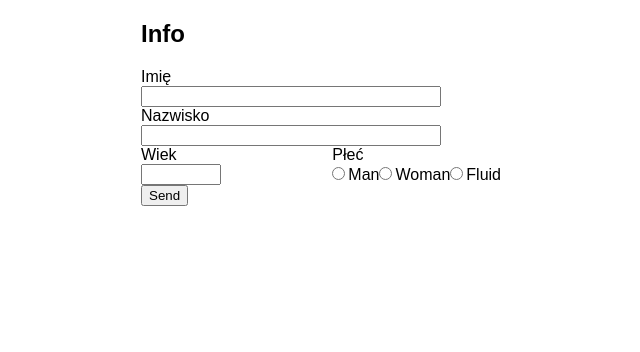
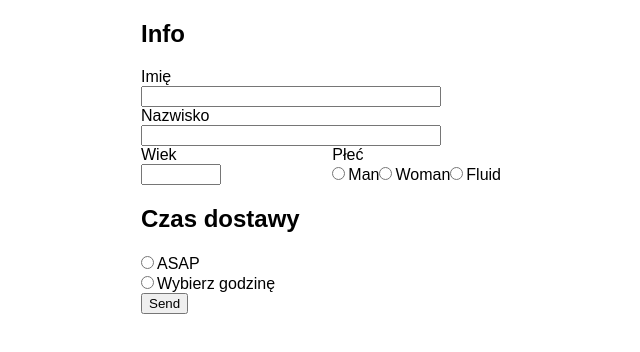
Before and after one commit to pasternakewa/pizza-form, a React (Create React App) app: page / in a window 1280 px wide. Shown: the top 352 px of the page, without its empty margins (319-959 px from the left). Built offline with nearby package versions, Linux system fonts and the light colour scheme.

Commit message:
Add delivery hours section and input for chosing hours

```diff
--- a/src/components/Form.js
+++ b/src/components/Form.js
@@ -1,6 +1,7 @@
 import React, { useState } from "react";
 import RadioButtons from "./RadioButtons";
 import Input from "./Input";
+import RadioButton from "./RadioButton";
 
 /**
  * {
@@ -16,6 +17,7 @@ import Input from "./Input";
 
 const Form = () => {
   const [formState, setFormState] = useState({});
+  const [showDeliveryHours, setShowDeliveryHours] = useState(false);
 
   const send = (e) => {
     e.preventDefault();
@@ -25,7 +27,8 @@ const Form = () => {
   const handleFormStateChange = (key) => (e) => {
     setFormState({ ...formState, [key]: e.target.value });
   };
-
+  console.log("setShowDeliveryHours", setShowDeliveryHours);
+  console.log("formState", formState);
   return (
     <form onSubmit={send}>
       <h2>Info</h2>
@@ -55,22 +58,35 @@ const Form = () => {
           name="Płeć"
           options={[
             {
-              id: "1",
+              id: "0",
               value: "Man"
             },
             {
-              id: "2",
+              id: "1",
               value: "Woman"
             },
             {
-              id: "3",
+              id: "2",
               value: "Fluid"
             }
           ]}
           handleChange={handleFormStateChange("sex")}
         />
       </div>
-
+      <h2>Czas dostawy</h2>
+      <RadioButton
+        name="deliveryTime"
+        id="asap"
+        value="ASAP"
+        onClick={() => setShowDeliveryHours(false)}
+      />
+      <RadioButton
+        name="deliveryTime"
+        id="chooseHours"
+        value="Wybierz godzinę"
+        onClick={() => setShowDeliveryHours(true)}
+      />
+      <div>{showDeliveryHours && <Input />}</div>
       <button type="submit">Send</button>
     </form>
   );
```
